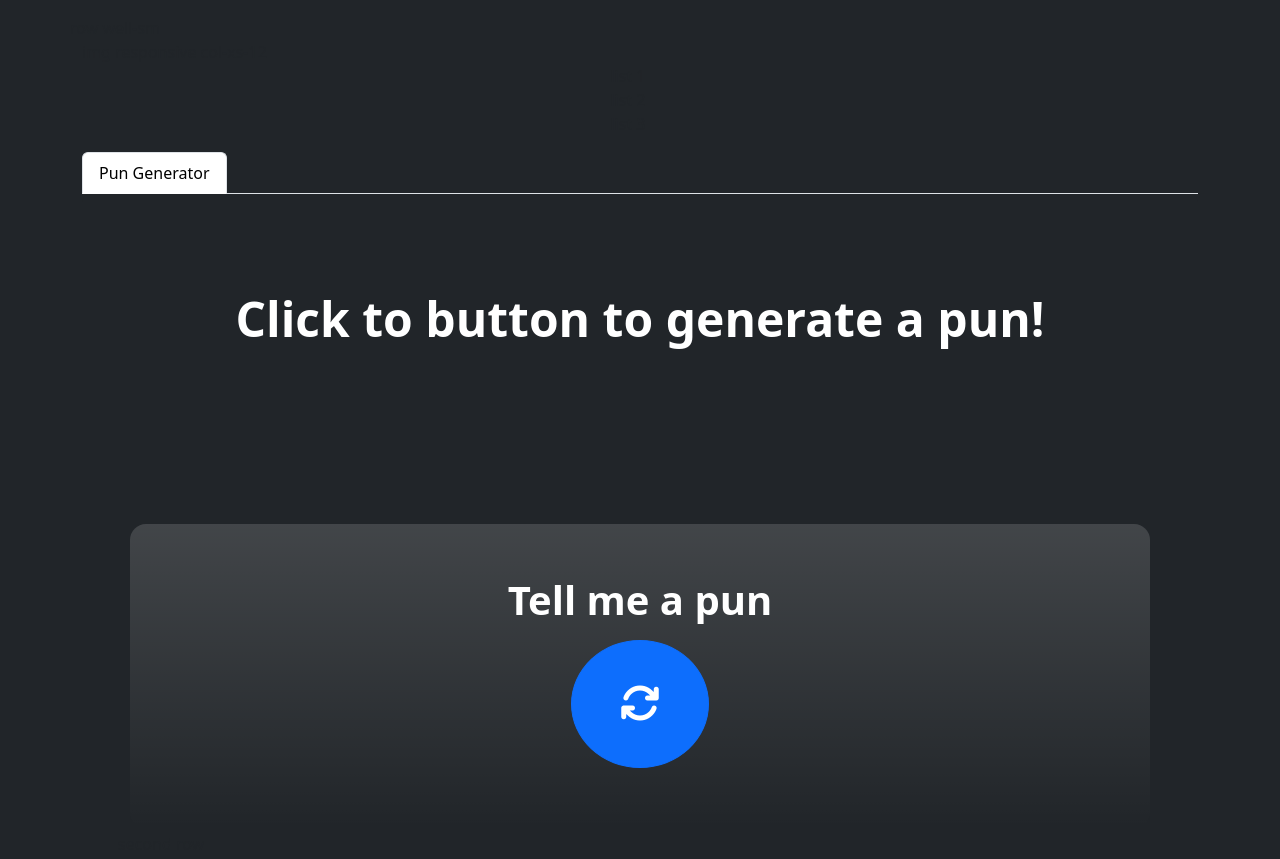
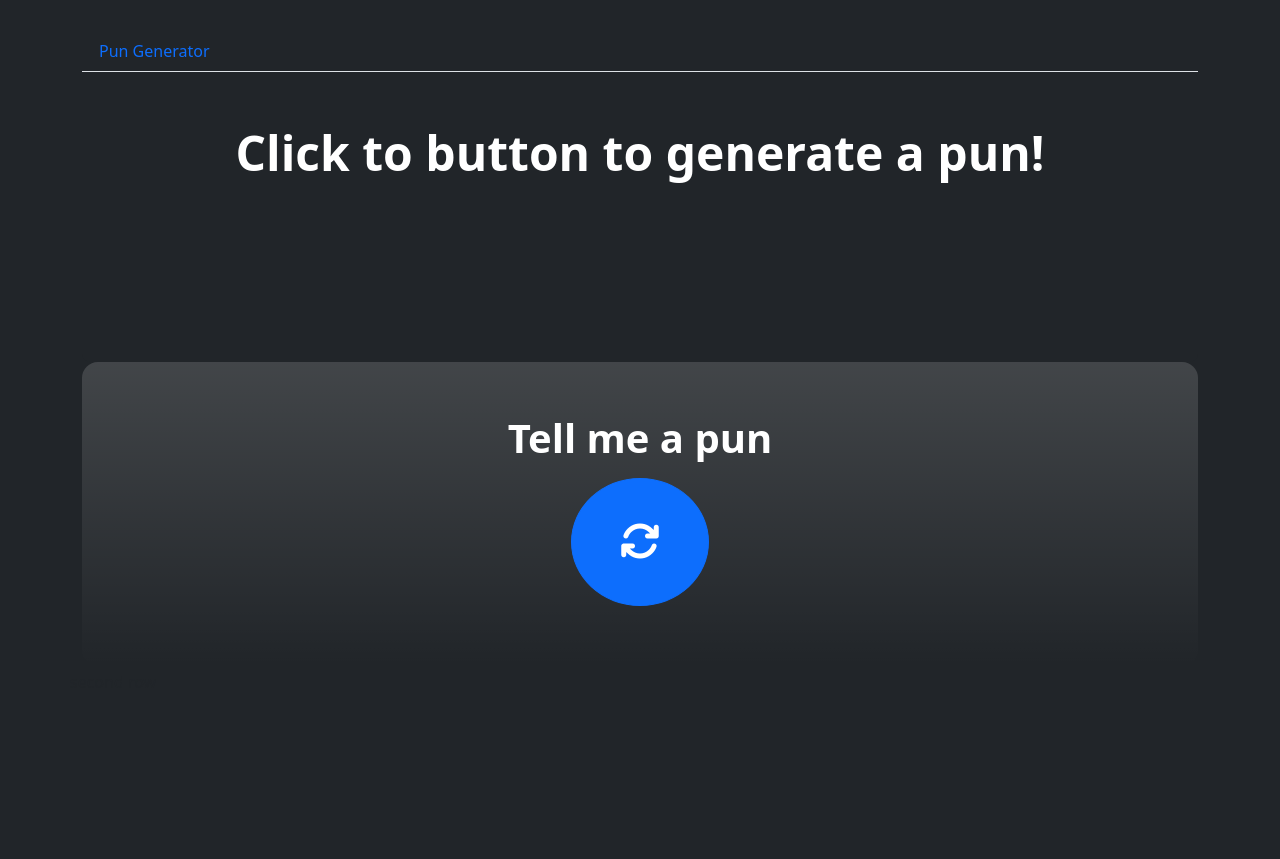
Before and after one commit to maya17power/chingu_soloproject, a plain HTML site: page index.html in a window 1280 px wide. After the commit the page ends 800 px from the top, so only its background shows below. Drawn offline with nearby package versions, Linux system fonts and the light colour scheme.

Commit message:
updated html and css files

```diff
--- a/index.html
+++ b/index.html
@@ -1,4 +1,3 @@
-
 <!DOCTYPE html>
 <html lang="en">
 
@@ -6,6 +5,8 @@
   <meta charset="utf-8">
   <meta name="viewport" content="width=device-width, initial-scale=1">
   <title>Pun Generator</title>
+
+  <meta name="viewport" content="width=device-width, initial-scale=1">
 
   <!--JQUERY LIBRARY -->
   <script src="https://ajax.googleapis.com/ajax/libs/jquery/3.1.1/jquery.min.js"></script>
@@ -23,42 +24,26 @@
 </head>
 
 <body class="bg-dark">
-  <div class="container mt-3">
-    <div class="row">
-      <div class="row well-sm">row well-sm
-        <div class="img-responsive col-xs-12">img responsive col-xs-12
-          <ul class="list-inline text-center">
-            <li>list 1</li>
-            <li>list 2</li>
-            <li>list 3</li>
-          </ul>
-        </div>
-      </div>
-    </div>
+  <div class="container" id="mainContainer">
+
     <!--end of top ul -->
     <ul class="nav nav-tabs">
       <li class="nav-item">
-        <a class="nav-link active" href="#">Pun Generator</a>
+        <a class="nav-link" href="#">Pun Generator</a>
       </li>
-      <!-- <li class="nav-item">
-        <a class="nav-link" href="#">tab title 2</a>
-      </li> -->
-      <!-- <li class="nav-item">
-        <a class="nav-link" href="#">tab title 3</a>
-      </li> -->
+
     </ul><!-- end of nav tabs -->
-    <div class="p-5 mb-4 bg-dark rounded-3">
-      <div class="container-fluid py-5">
+    <div class="p-1 mb-40 bg-dark rounded-3">
+      <div class="container-sm py-5" id="qContainer">
         <h1 class="display-5 fw-bold">
           <p class="text-center" id="punQuestion">
             Click to button to generate a pun!
           </p>
         </h1>
       </div><!-- end of Pun Question -->
-      <div class="container-fluid py-5">
+      <div class="container-sm py-5">
         <h1 class="display-5 fw-bold">
           <p class="text-center" id="punAnswer">
-
           </p>
           <center>
           <button class="btn btn-outline-danger btn-lg" style="display: none;" id="showAnswer" type="button">
@@ -66,9 +51,9 @@
           </button>
           </center>
         </h1>
-      </div><!-- end of Pun Answer
+      </div><!-- end of Pun Answer -->
     </div><!-- end of jumbotron puns -->
-    <div class="p-1 mb-1 bg-gradient rounded-4">
+    <div class="p-1 mb-1 bg-gradient rounded-4" id="buttonContainer">
       <div class="container-fluid py-5">
         <h1 class="display-10 fw-bold">
           <p class="text-center" id="puns">Tell me a pun</p>
--- a/style/style.css
+++ b/style/style.css
@@ -3,7 +3,11 @@ html {
     height: 100%;
     width: 100%;
   }
-
+  #mainContainer{
+    padding-top: 30px;
+    display: grid;
+    place-content: space-around-center;
+  }
   #list{
     padding-top: 5%;
   }
@@ -13,7 +17,7 @@ html {
     width: 50px;
   }
   .list{
-    height: auto;
+    height: 50%;
     width: 100%;
   }
   #punButtonArea{
@@ -22,7 +26,3 @@ html {
   p {
     color: white;
   }
-  #syncButton{
-    font-size: 24px;
-
-  }
```
